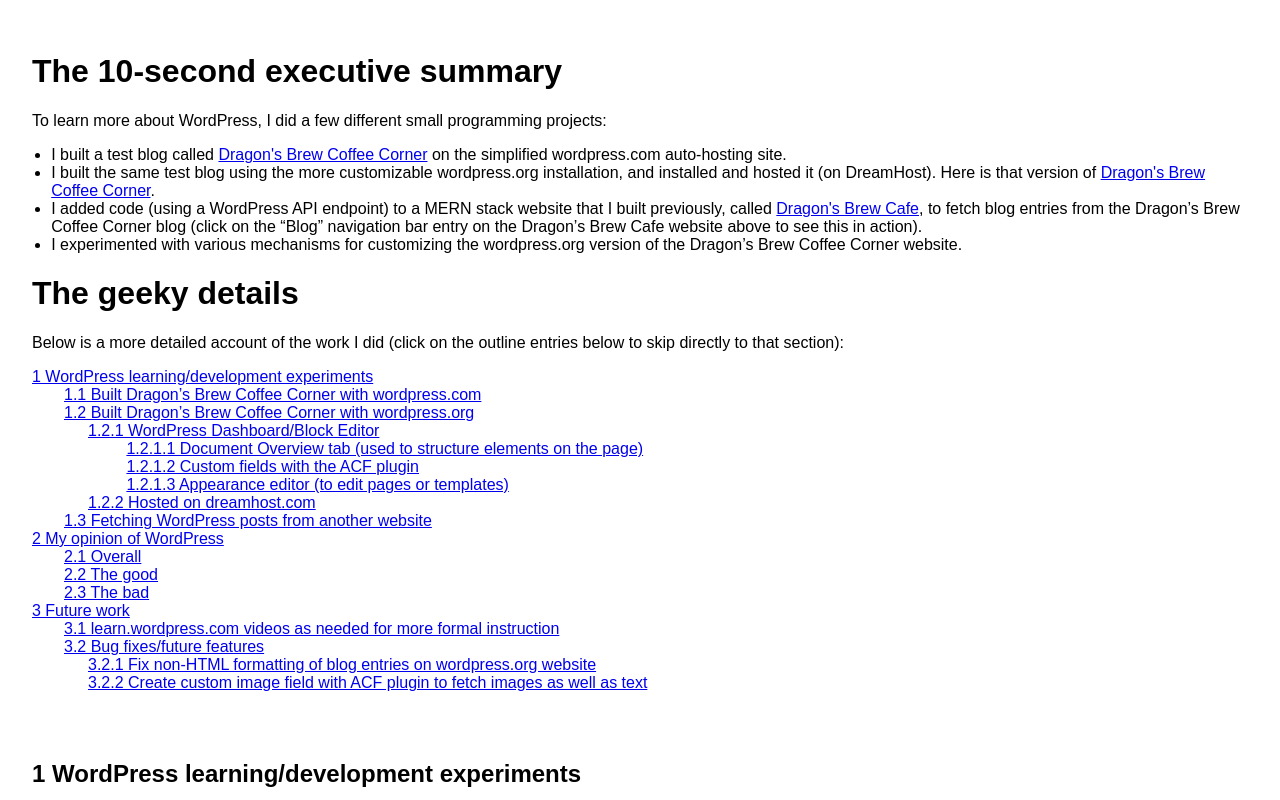
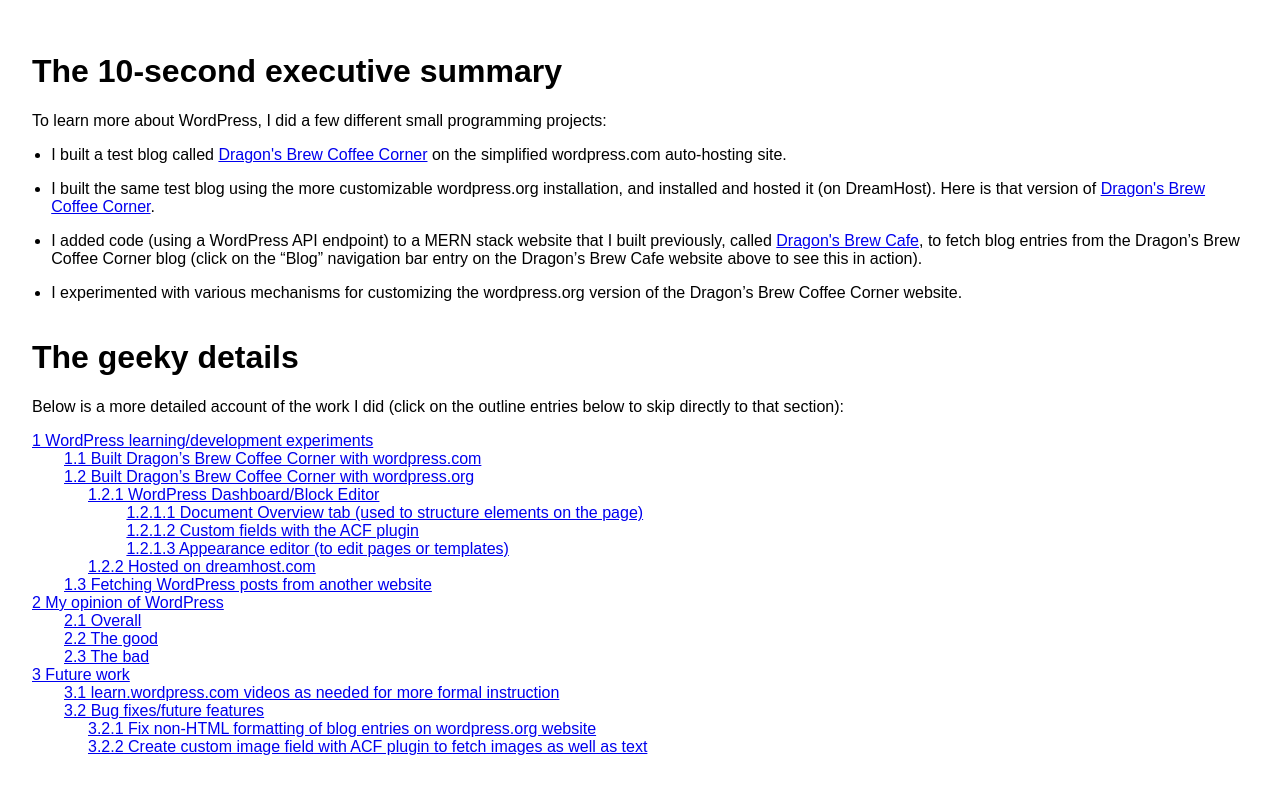
Before and after one commit to rsmelton/learning-wordpress, a plain HTML site: page index.html in a window 1280 px wide. Shown: the top 800 px of the page. Drawn offline with Linux system fonts and the light colour scheme.

Commit message:
more changes

```diff
--- a/index.html
+++ b/index.html
@@ -10,10 +10,10 @@
     <h1>The 10-second executive summary</h1>
     <span>To learn more about WordPress, I did a few different small programming projects:</span>
     <ul>
-        <li class="ten-second-summary-list-item-indentation">I built a test blog called <a href="https://dragonsbrewcoffeecorner.wordpress.com">Dragon's Brew Coffee Corner</a> on the simplified wordpress.com auto-hosting site.</li>
-        <li class="ten-second-summary-list-item-indentation">I built the same test blog using the more customizable wordpress.org installation, and installed and hosted it (on DreamHost). Here is that version of <a href="https://www.dragons-brew-coffee-corner.com">Dragon's Brew Coffee Corner</a>.</li>
-        <li class="ten-second-summary-list-item-indentation">I added code (using a WordPress API endpoint) to a MERN stack website that I built previously, called <a href="https://dragons-brew-cafe.onrender.com">Dragon's Brew Cafe</a>, to fetch blog entries from the Dragon’s Brew Coffee Corner blog (click on the “Blog” navigation bar entry on the Dragon’s Brew Cafe website above to see this in action).</li>
-        <li class="ten-second-summary-list-item-indentation">I experimented with various mechanisms for customizing the wordpress.org version of the Dragon’s Brew Coffee Corner website.</li>
+        <li class="ten-second-summay-list-item-padding-bottom ten-second-summary-list-item-indentation">I built a test blog called <a href="https://dragonsbrewcoffeecorner.wordpress.com">Dragon's Brew Coffee Corner</a> on the simplified wordpress.com auto-hosting site.</li>
+        <li class="ten-second-summay-list-item-padding-bottom ten-second-summary-list-item-indentation">I built the same test blog using the more customizable wordpress.org installation, and installed and hosted it (on DreamHost). Here is that version of <a href="https://www.dragons-brew-coffee-corner.com">Dragon's Brew Coffee Corner</a>.</li>
+        <li class="ten-second-summay-list-item-padding-bottom ten-second-summary-list-item-indentation">I added code (using a WordPress API endpoint) to a MERN stack website that I built previously, called <a href="https://dragons-brew-cafe.onrender.com">Dragon's Brew Cafe</a>, to fetch blog entries from the Dragon’s Brew Coffee Corner blog (click on the “Blog” navigation bar entry on the Dragon’s Brew Cafe website above to see this in action).</li>
+        <li class="ten-second-summay-list-item-padding-bottom ten-second-summary-list-item-indentation">I experimented with various mechanisms for customizing the wordpress.org version of the Dragon’s Brew Coffee Corner website.</li>
     </ul>
 
     <!-- Outline/table of contents -->
--- a/styles.css
+++ b/styles.css
@@ -4,6 +4,8 @@ html { scroll-behavior: smooth;
 body { box-sizing: border-box;
        margin: 0;
        padding: 2rem; }
+
+.ten-second-summay-list-item-padding-bottom { padding-bottom: 1rem; }
 
 .ten-second-summary-list-item-indentation { margin-left: -1.3rem; }
 
```
